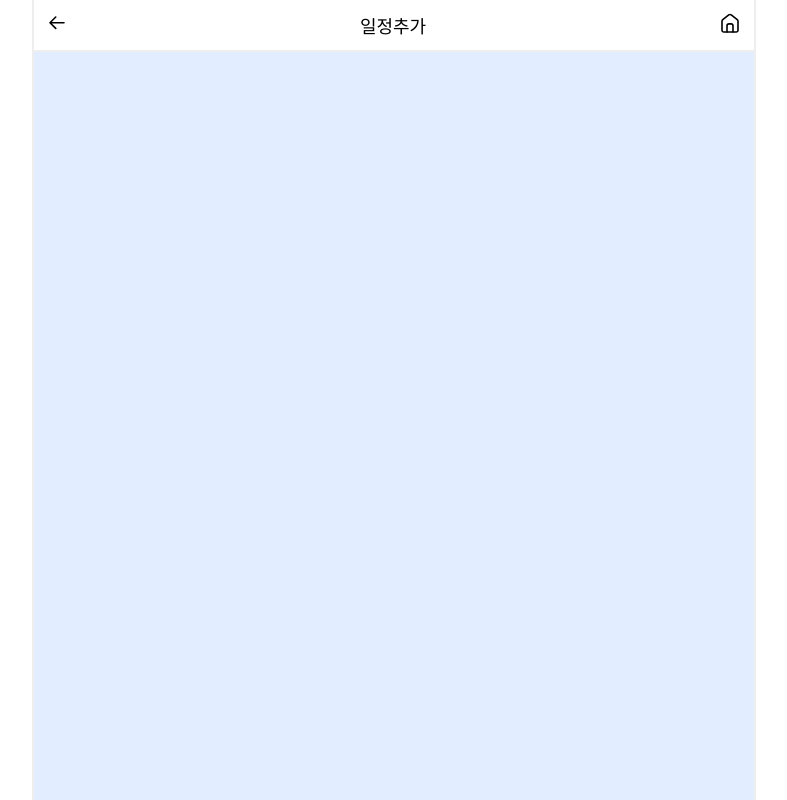
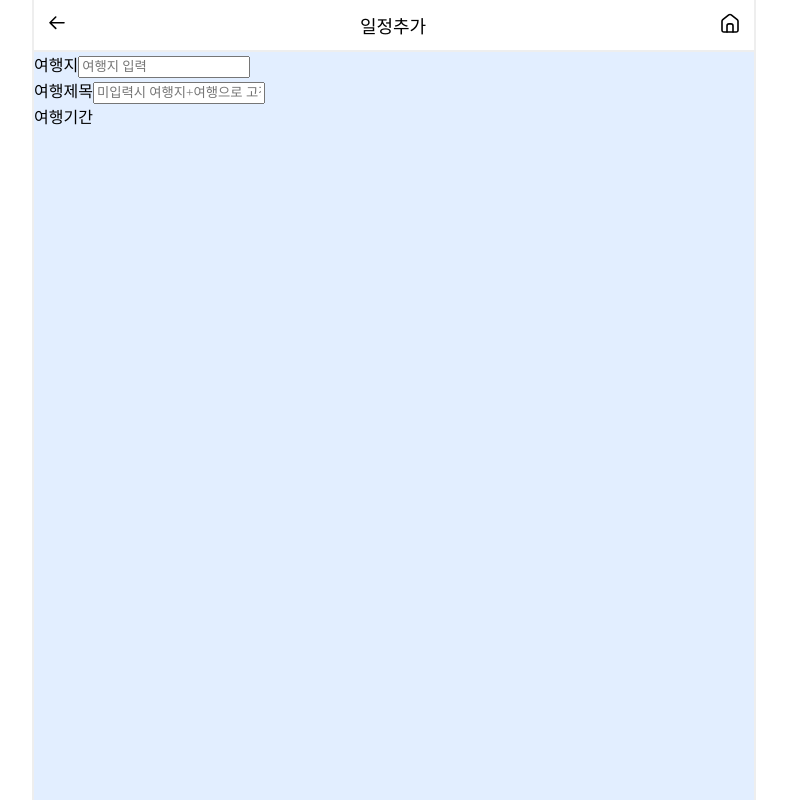
Before and after one commit to dustmzmfla/crud, a React (Create React App) app: page /schedule in a window 1280 px wide. Shown: the whole page, without its empty margins (246-1033 px from the left). Built offline with nearby package versions, Linux system fonts and the light colour scheme; a web font is replaced by a local one.

Commit message:
datepicker 추가

```diff
--- a/package.json
+++ b/package.json
@@ -6,7 +6,9 @@
     "@testing-library/jest-dom": "^5.14.1",
     "@testing-library/react": "^13.0.0",
     "@testing-library/user-event": "^13.2.1",
+    "date-fns": "^3.6.0",
     "react": "^18.3.1",
+    "react-datepicker": "^6.9.0",
     "react-dom": "^18.3.1",
     "react-router-dom": "^6.23.1",
     "react-scripts": "5.0.1",
--- a/src/components/addForm/index.js
+++ b/src/components/addForm/index.js
@@ -6,11 +6,30 @@ const StyleCss = styled.div`
 `;
 
 const AddForm = (props) => {
+
     // 헤더 타이틀 변경
     useEffect(()=>{ props.headerTitle('일정추가'); })
 
     return (
-        <StyleCss></StyleCss>
+        <StyleCss>
+            <form method="post">
+                <div className="formContents">
+                    <label>여행지</label>
+                    <input type="text" placeholder="여행지 입력"></input>
+                </div>
+
+                <div className="formContents">
+                    <label>여행제목</label>
+                    <input type="text" placeholder="미입력시 여행지+여행으로 고정"></input>
+                </div>
+
+                <div className="formContents">
+                    <label>여행기간</label>
+
+
+                </div>
+            </form>
+        </StyleCss>
     )
 }
 
```
Also changed, not shown: 2 other files (tests, documents, lock files or other folders).
